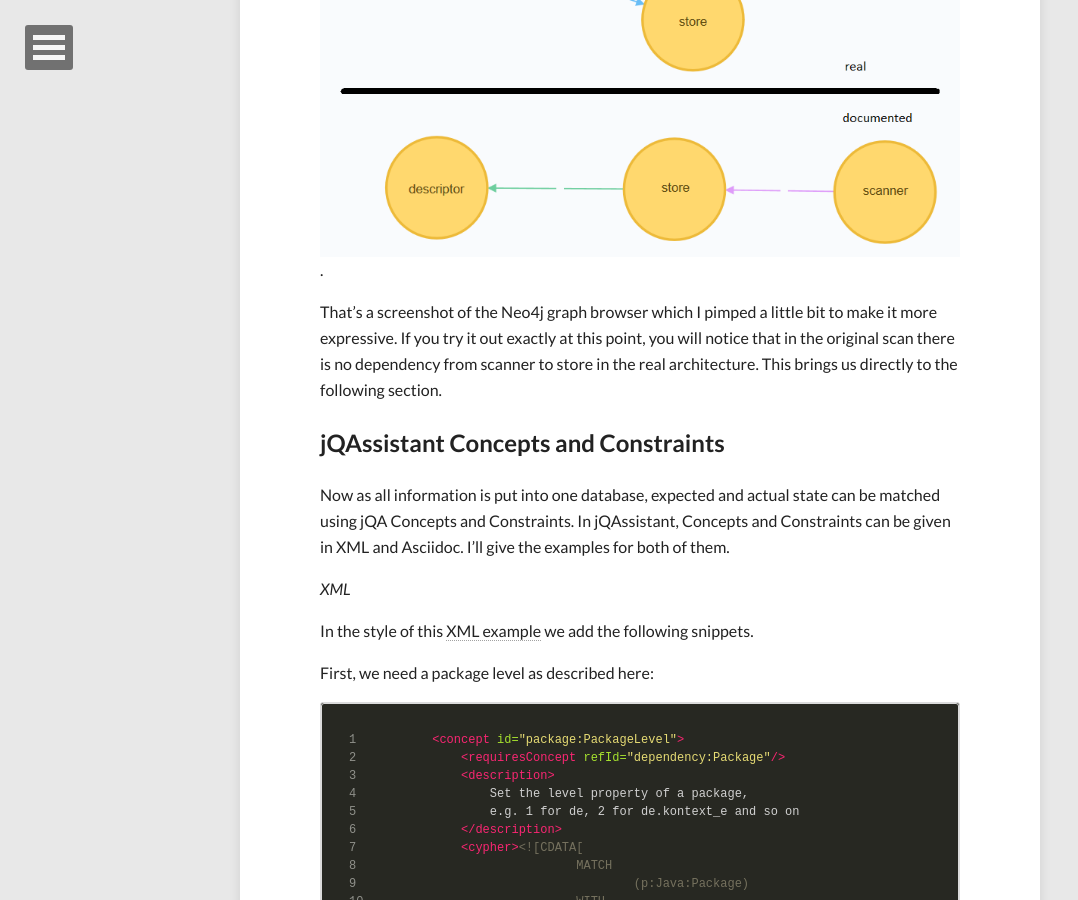
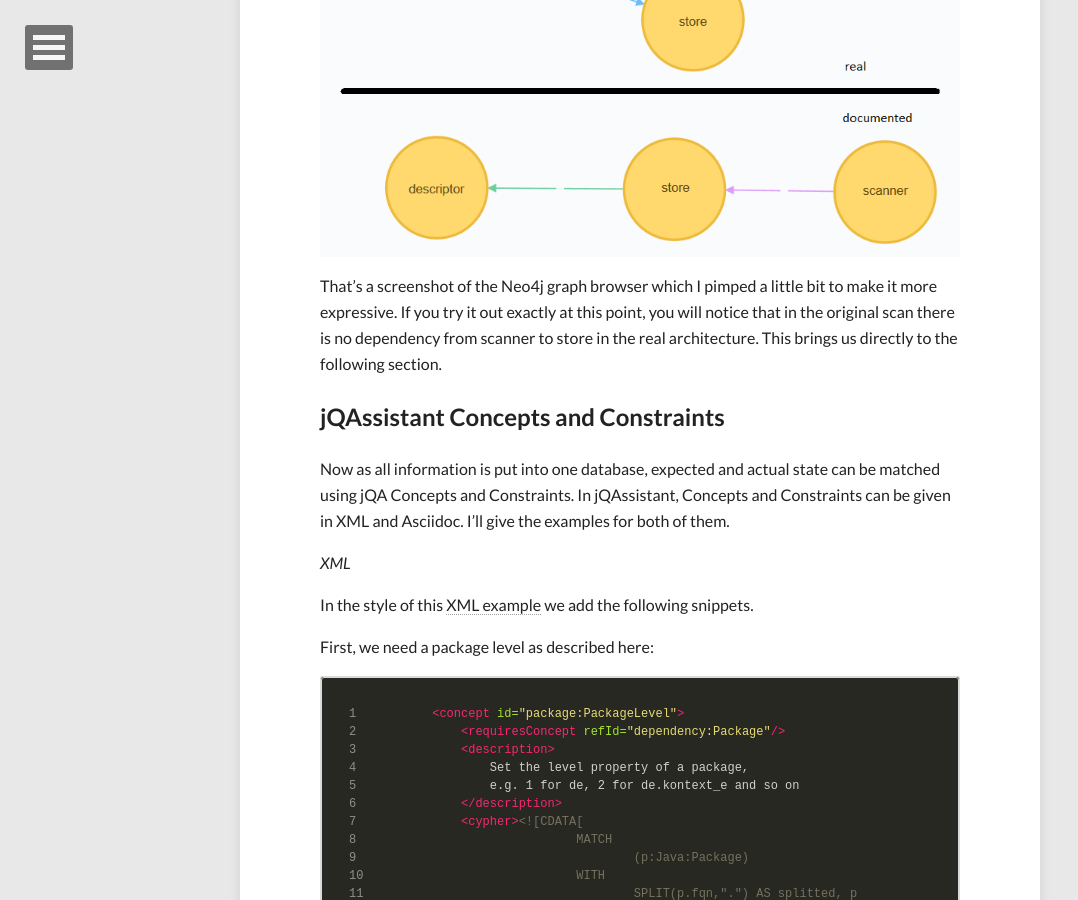
Before and after one commit to kontext-e/kontext-e.github.io, a Jekyll site: the page built from _posts/2017-03-13-executable-architecture-revisited.md, in a window 1280 px wide and 900 px high, scrolled down 4385 px. Shown: the whole window, without its empty margins (0-1078 px from the left). Built offline with Jekyll 4.4.1, drawn with Linux system fonts in a browser that asks for light colours; nearby versions of some CDN libraries.

Commit message:
final cleanup

```diff
--- a/_posts/2017-03-13-executable-architecture-revisited.md
+++ b/_posts/2017-03-13-executable-architecture-revisited.md
@@ -139,7 +139,7 @@ architecture documentation:
 
 After scanning the project we get a graph like this:
 
-![Graph in Neo4j browser](/images/execarc/graph.png).
+![Graph in Neo4j browser](/images/execarc/graph.png)
 
 That's a screenshot of the Neo4j graph browser which I pimped a little bit to make it more expressive.
 If you try it out exactly at this point, you will notice that in the original scan there is
```
